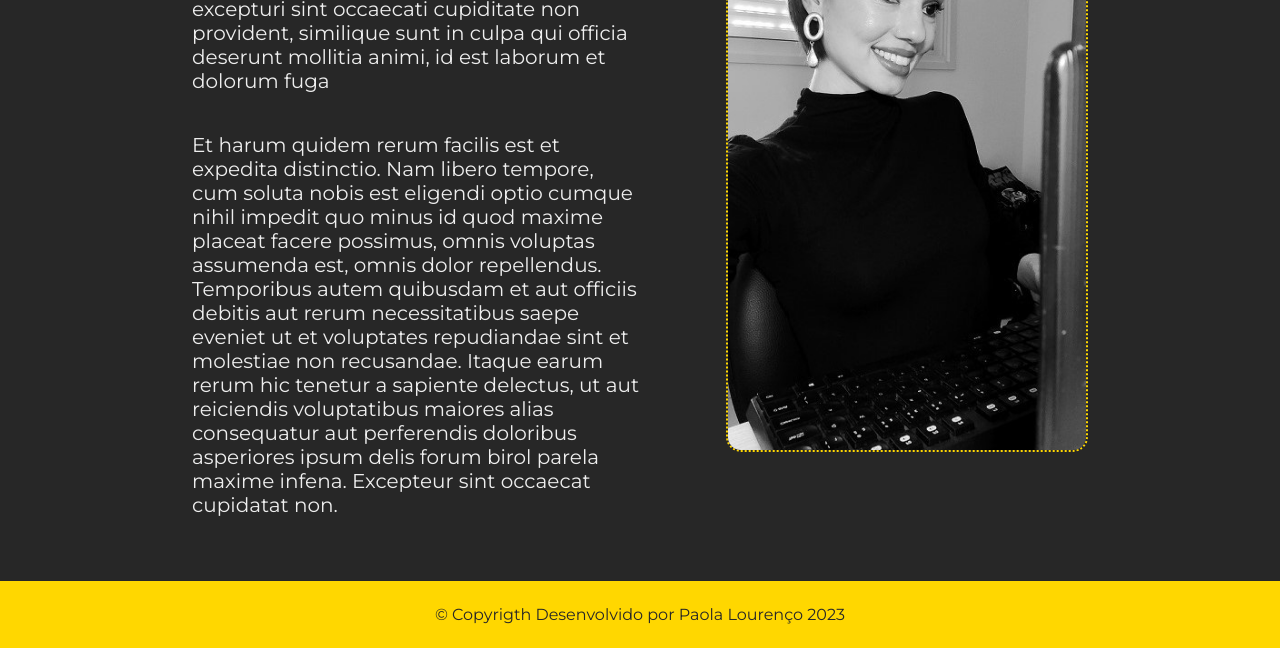
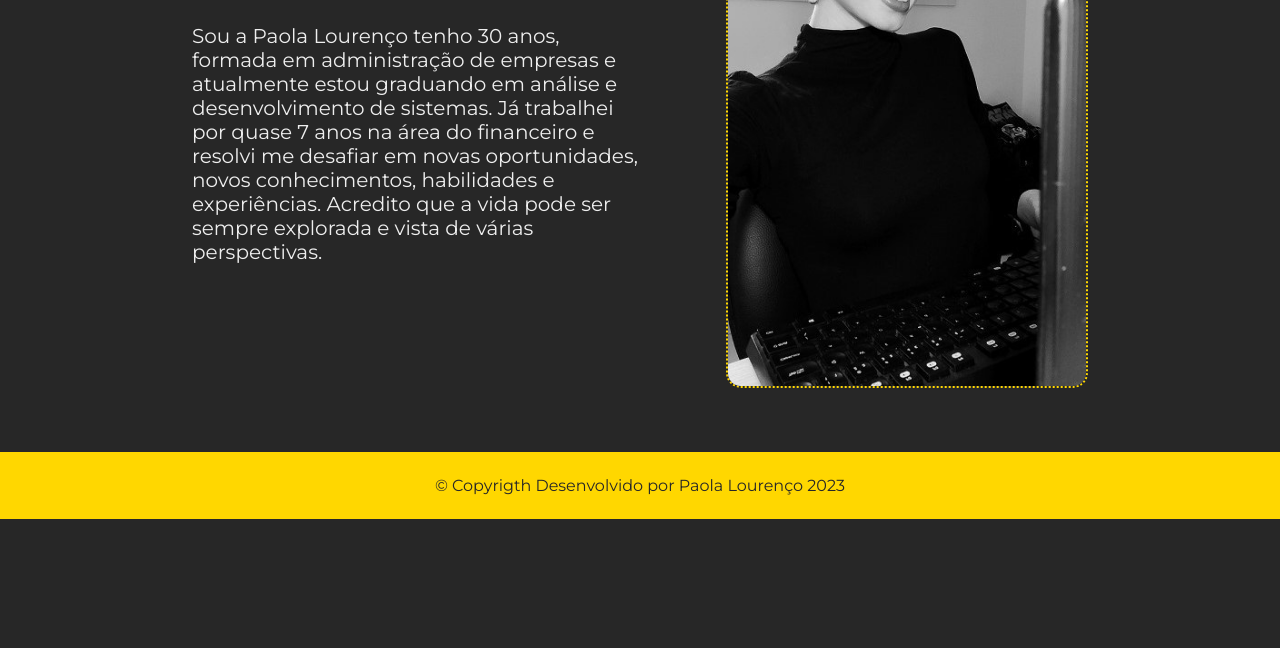
Before and after one commit to PaolaLourenco/portfolio, a plain HTML site: page about.html in a window 1280 px wide. Shown: the part 303-951 px from the top of the page. After the commit the page ends 822 px from the top, so only its background shows below. Drawn offline with nearby package versions, Linux system fonts and the light colour scheme.

Commit message:
Alterei o texto sobre mim.

```diff
--- a/about.html
+++ b/about.html
@@ -18,8 +18,7 @@
     <main class="apresentacao">
          <section class="apresentacao__conteudo">
             <h1 class="apresentacao__conteudo__titulo">Sobre mim</h1>
-            <P class="apresentacao__conteudo__texto">At vero eos et accusamus et iusto odio dignissimos ducimus qui blanditiis praesentium voluptatum deleniti atque corrupti quos dolores et quas molestias excepturi sint occaecati cupiditate non provident, similique sunt in culpa qui officia deserunt mollitia animi, id est laborum et dolorum fuga</P>
-            <P class="apresentacao__conteudo__texto">Et harum quidem rerum facilis est et expedita distinctio. Nam libero tempore, cum soluta nobis est eligendi optio cumque nihil impedit quo minus id quod maxime placeat facere possimus, omnis voluptas assumenda est, omnis dolor repellendus. Temporibus autem quibusdam et aut officiis debitis aut rerum necessitatibus saepe eveniet ut et voluptates repudiandae sint et molestiae non recusandae. Itaque earum rerum hic tenetur a sapiente delectus, ut aut reiciendis voluptatibus maiores alias consequatur aut perferendis doloribus asperiores ipsum delis forum birol parela maxime infena. Excepteur sint occaecat cupidatat non.</P>
+            <P class="apresentacao__conteudo__texto">Sou a Paola Lourenço tenho 30 anos, formada em administração de empresas e atualmente estou graduando em análise e desenvolvimento de sistemas. Já trabalhei por quase 7 anos na área do financeiro e resolvi me desafiar em novas oportunidades, novos conhecimentos, habilidades e experiências. Acredito que a vida pode ser sempre explorada e vista de várias perspectivas.</P>
          </section>
          <img class="foto_programadora" src="./assets/imagem11.jpg" alt="Foto da Paola Lourenço programando">
     </main>
```
